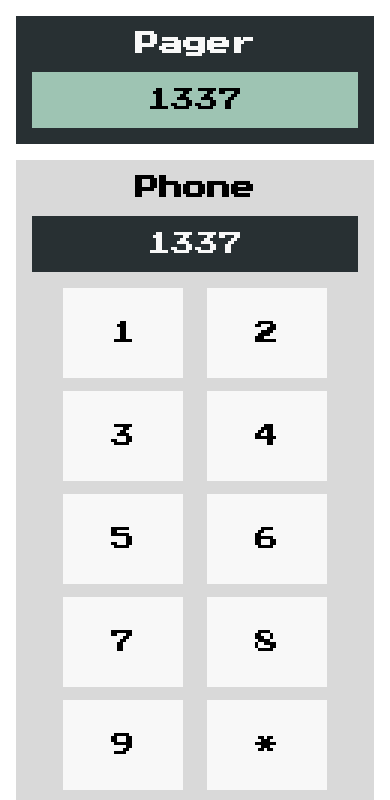
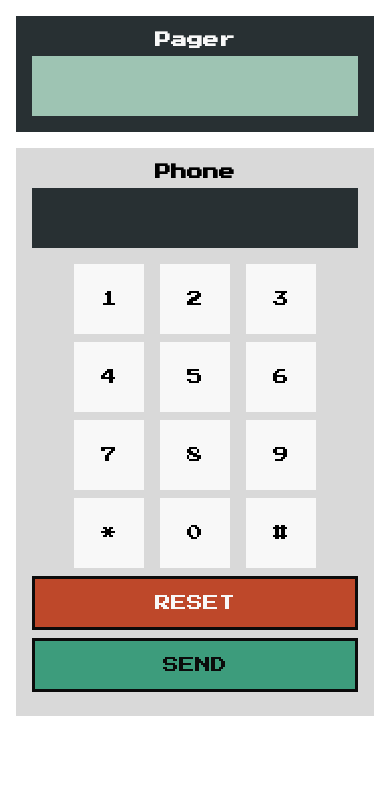
Before and after one commit to casserole27/send-to-pager, a plain HTML site: page index.html in a window 390 px wide. Shown: the top 800 px of the page. Drawn offline with Linux system fonts and the light colour scheme.

Commit message:
CSS responsiveness
Added two breakpoints for smaller mobile screens, the smallest at 320px

```diff
--- a/index.css
+++ b/index.css
@@ -67,18 +67,18 @@ button {
     font-family: 'Press Start 2P', cursive;
 }
 
-h1, h2 {
-    font-size: var(--fs-l);
-    margin-bottom: 1rem;
-
-}
-
 h1 {
     color: var(--phone-key);
 }
 
 h2 {
     color: var(--plain-text);
+}
+
+@media (max-width: 500px) {
+    body {
+        font-size: 1rem;
+    }
 }
 
 /******* CONTAINER ******/
@@ -98,6 +98,7 @@ h2 {
 
 .pager-field {
     width: 100%;
+    height: 60px;
     color: var(--pager-display-text);
     background-color: var(--pager-display);
     padding: 1rem;
@@ -112,6 +113,7 @@ h2 {
 
 .phone-field {
     width: 100%;
+    height: 60px;
     background-color: var(--phone-display);
     color: var(--phone-display-text);
     padding: 1rem;
@@ -129,9 +131,21 @@ h2 {
     height: 90px;
     background-color: var(--phone-key);
     color: var(--plain-text);
-    font-size: var(--fs-l);
-    margin-bottom: .8125rem;
     border: none;
+}
+
+@media (max-width: 500px) {
+    .numpad-btns {
+        width: 100px;
+        height: 70px;
+    }
+}
+
+@media (max-width: 400px) {
+    .numpad-btns {
+        width: 70px;
+        height: 70px;
+    }
 }
 
 /****** BUTTONS *******/
@@ -145,14 +159,24 @@ h2 {
     width: 100%;
     background-color: var(--reset-button);
     color: var(--reset-button-text);
-    font-size: var(--fs-l);
-    margin-bottom: 1rem;
 }
 
 .send-btn {
     width: 100%;
     background-color: var(--send-button);
     color: var(--send-button-text);
+}
+
+/****** MARGINS AND FONT SIZES ******/
+
+h1, h2, .numpad-btns, .reset-btn, .send-btn {
     font-size: var(--fs-l);
+    margin-bottom: 1rem;
+}
 
+@media (max-width: 500px) {
+    h1, h2, .numpad-btns, .reset-btn, .send-btn {
+        font-size: 1rem;
+        margin-bottom: .5rem;
+    }
 }
--- a/index.html
+++ b/index.html
@@ -27,14 +27,14 @@
         <section class="pager">
 
             <h1 class="pager-title">Pager</h1>
-            <p class="pager-field" id="pager-field">1337</p>
+            <p class="pager-field" id="pager-field"></p>
 
         </section>
 
         <section class="phone">
 
             <h2 class="phone-title">Phone</h2>
-            <p class="phone-field">1337</p>
+            <p class="phone-field"></p>
 
             <div class="numpad" id="numpad">
 
```
